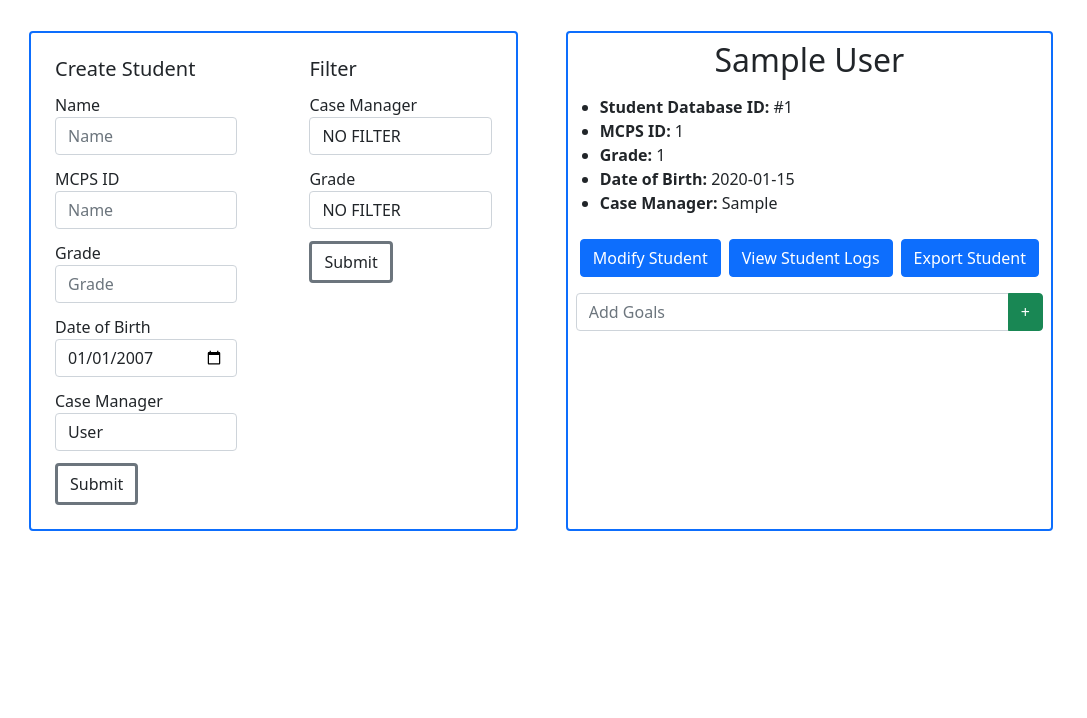
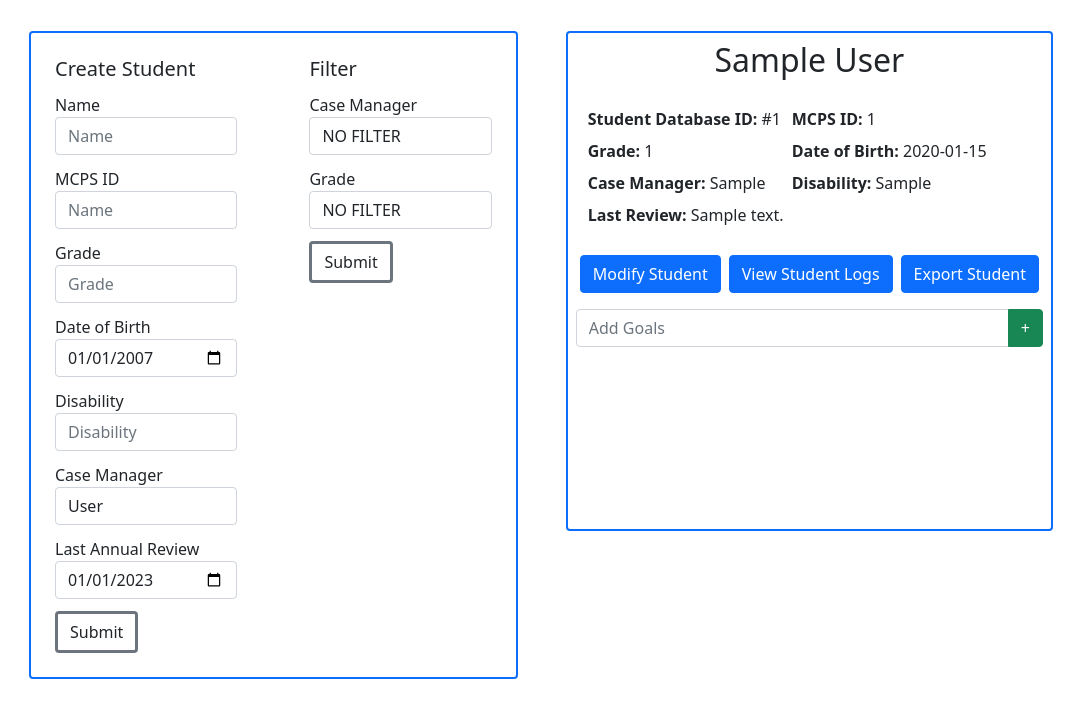
Before and after one commit to Vort3xed/SmartIEPV1, a Flask app: template templates/students.html in a window 1280 px wide. Shown: the part 82-800 px from the top of the page, without its empty margins (0-1087 px from the left). Run offline with Flask 3, Linux system fonts and the light colour scheme; tables that the repository leaves empty hold one stand-in row (values such as "Sample post"); the template is opened without the code that fills it: values that come from a table or form of the project are taken from there, most other values are stand-ins (such as "Sample title", 1, 10 or a date in 2020); some libraries are stand-ins or nearby versions.

Commit message:
disability and last review date fields fully implemented

```diff
--- a/app.py
+++ b/app.py
@@ -121,7 +121,9 @@ def students():
 		school_id = request.form["boxmodschoolid"+modify_student]
 		grade = request.form["boxmodgrade"+modify_student]
 		dob = request.form["boxmoddob"+modify_student]
+		disability = request.form["boxmoddisability"+modify_student]
 		casemanager = request.form["boxmodmanager"+modify_student]
+		last_annual_review = request.form["boxmodlastreview"+modify_student]
 		#Get the values in the text boxes for the student to be modified
 
 		query_student = Students.query.filter_by(student_id=modify_student).first()
@@ -132,7 +134,9 @@ def students():
 			query_student.school_id = school_id
 			query_student.grade = grade
 			query_student.dateofbirth = dob
+			query_student.disability = disability
 			query_student.casemanager = casemanager
+			query_student.last_annual_review = last_annual_review
 			#Set the query_student's fields to the values in the text boxes
 
 			db.session.commit()
@@ -578,7 +582,10 @@ def createstudent():
 		school_id = request.form["stuschoolid"]
 		grade = request.form["stugrade"]
 		dateofbirth = request.form["studob"]
+		disability = request.form["studisability"]
 		casemanager = request.form["stumanager"]
+		last_annual_review = request.form["stulastreview"]
+
 		#Get the values from the form
 
 		user = Students.query.filter_by(name=name).first()
@@ -587,7 +594,7 @@ def createstudent():
 			flash({'title': "SmartIEP:", 'message': "Student already exists!"}, 'error')
 			#If the student already exists, flash a message and render the create student page again
 			return(render_template("createstudent.html"))
-		created_student = Students(name=name,school_id=school_id,grade=grade,dateofbirth=dateofbirth,casemanager=casemanager,tasks="",logs='{"ID": 1, "Date": "Student Creation Date", "Log": "Student Created"}|')
+		created_student = Students(name=name,school_id=school_id,grade=grade,dateofbirth=dateofbirth,casemanager=casemanager,disability=disability,last_annual_review=last_annual_review,tasks="",logs='{"ID": 1, "Date": "Student Creation Date", "Log": "Student Created"}|')
 		#Create the student
 
 		db.session.add(created_student)
@@ -749,7 +756,9 @@ def generate_spreadsheet(student):
 	sheet['A3'] = "Name: " + student.name
 	sheet['A4'] = "Grade: " + str(student.grade)
 	sheet['A5'] = "Date of Birth: " + student.dateofbirth
-	sheet['A6'] = "Case Manager: " + student.casemanager
+	sheet['A6'] = "Disability: " + student.disability
+	sheet['A7'] = "Case Manager: " + student.casemanager
+	sheet['A8'] = "Last Annual Review: " + student.last_annual_review
 
 	sheet['B2'] = "Goals with Objectives:"
 	sheet['B2'].font = Font(bold=True)
--- a/templates/students.html
+++ b/templates/students.html
@@ -121,6 +121,12 @@
                                 <input type="date" value="2007-01-01" class="form-control" name="studob" id="studob" required>
                             </div>
                             <div class="form-group">
+                                <label for="studisability">Disability</label>
+                                <!-- <input class="form-control" name="studob" id="studob"
+                                    placeholder="Date of Birth" required> -->
+                                <input class="form-control" name="studisability" id="studisability" placeholder="Disability" required>
+                            </div>
+                            <div class="form-group">
                                 <label for="stumanager">Case Manager</label>
                                 <!-- <input class="form-control" name="stumanager" id="stumanager"
                                     placeholder="Case Manager" required> -->
@@ -129,6 +135,12 @@
                                     <option>{{ account.callname }}</option>
                                     {% endfor %}
                                 </select>
+                            </div>
+                            <div class="form-group">
+                                <label for="stulastreview">Last Annual Review</label>
+                                <!-- <input class="form-control" name="studob" id="studob"
+                                    placeholder="Date of Birth" required> -->
+                                <input type="date" value="2023-01-01" class="form-control" name="stulastreview" id="stulastreview" required>
                             </div>
                             <div class="form-group">
                                 <button type="submit" class="btn btn-default border border-secondary border-3">Submit</button>
@@ -182,14 +194,48 @@
             {% for student in students %}
                 <div style="height: 500px; overflow-y: scroll;" class="m-4 border border-2 border-primary rounded">
                     <h2 class="p-2" style="text-align: center">{{ student.name }}</h2>
-                    <ul>
+                    <!-- <ul>
                         <li><b>Student Database ID:</b> #{{ student.student_id }}</li>
                         <li><b>MCPS ID:</b> {{ student.school_id }}</li>
-                        <!-- <li><b>Name:</b> {{ student.name }}</li> -->
                         <li><b>Grade:</b> {{ student.grade }}</li>
                         <li><b>Date of Birth:</b> {{ student.dateofbirth }}</li>
                         <li><b>Case Manager:</b> {{ student.casemanager }}</li>
-                    </ul>
+                    </ul> -->
+                    <!-- <div class="container">
+                        <div class="col">
+
+                                <b class="row">Student Database ID:</b> #{{ student.student_id }}
+                                <b class="row">MCPS ID:</b> {{ student.school_id }}
+                                <b class="row">Grade:</b> {{ student.grade }}
+                                <b class="row">Date of Birth:</b> {{ student.dateofbirth }}
+
+                            <div class="col">
+                                <b class="col">Case Manager:</b> {{ student.casemanager }}
+                                <b class="col">Disability:</b> {{ student.disability }}
+                                <b class="col">Last Annual Review:</b> {{ student.last_annual_review }}
+                            </div>
+                        </div>
+                    </div> -->
+                    <table class="table table-borderless table-sm m-3 w-auto">
+                        <tbody>
+                            <tr>
+                                <td><b>Student Database ID:</b> #{{ student.student_id }}</td>
+                                <td><b>MCPS ID:</b> {{ student.school_id }}</td>
+                            </tr>
+                            <tr>
+                                <td><b>Grade:</b> {{ student.grade }}</td>
+                                <td><b>Date of Birth:</b> {{ student.dateofbirth }}</td>
+                            </tr>
+                            <tr>
+                                <td><b>Case Manager:</b> {{ student.casemanager }}</td>
+                                <td><b>Disability:</b> {{ student.disability }}</td>
+
+                            </tr>
+                            <tr>
+                                <td><b>Last Review:</b> {{ student.last_annual_review }}</td>
+                            </tr>
+                        </tbody>
+                    </table>
 
                     <div class="container">
                         <div class="d-flex justify-content-center align-items-center">
@@ -227,6 +273,11 @@
                                     <input type="date" value="2007-01-01" class="form-control" name="boxmoddob{{ student.student_id }}" id="boxmoddob" required>
                                 </div>
                                 <div class="form-group">
+                                    <label for="boxmoddisability">Disability</label>
+                                    <!-- <input type="text" class="form-control" name="boxmoddob{{ student.student_id }}" id="boxmoddob" placeholder="Enter date of birth" required> -->
+                                    <input type="text" class="form-control" name="boxmoddisability{{ student.student_id }}" id="boxmoddisability" required>
+                                </div>
+                                <div class="form-group">
                                     <label for="boxmodmanager">Case Manager</label>
                                     <!-- <input type="text" class="form-control" name="boxmodmanager{{ student.student_id }}" id="boxmodmanager" placeholder="Enter Case Manager" required> -->
                                     <select class="form-control" id="boxmodmanager" name="boxmodmanager{{ student.student_id }}" required>
@@ -234,6 +285,11 @@
                                         <option>{{ account.callname }}</option>
                                         {% endfor %}
                                     </select>
+                                </div>
+                                <div class="form-group">
+                                    <label for="boxmodlastreview">Last Review</label>
+                                    <!-- <input type="text" class="form-control" name="boxmoddob{{ student.student_id }}" id="boxmoddob" placeholder="Enter date of birth" required> -->
+                                    <input type="date" value="2023-01-01" class="form-control" name="boxmodlastreview{{ student.student_id }}" id="boxmodlastreview" required>
                                 </div>
                                 <button type="submit" class="btn btn-primary mt-2" name="submit_button" value="submit{{ student.student_id }}">Submit</button>
                             </form>
```
